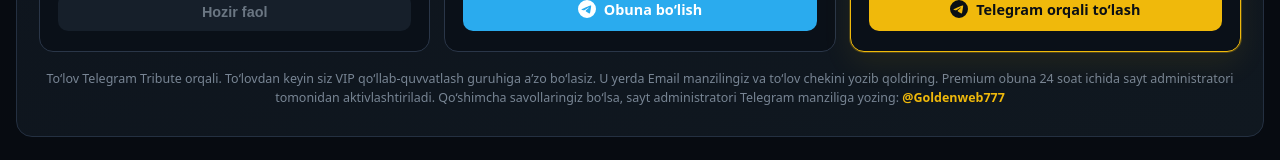
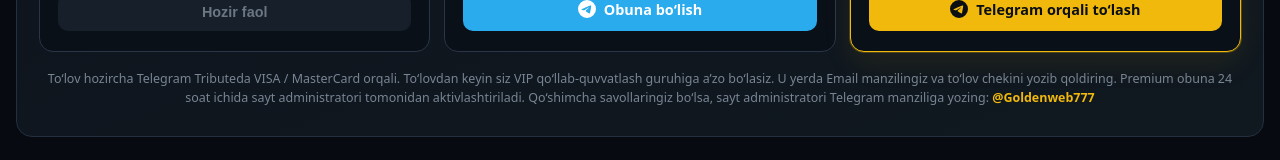
Before and after one commit to Sharofbek84/crypto-news-uz, a Next.js app: page /obuna in a window 1280 px wide. Shown: the part 619-779 px from the top of the page. Built offline with nearby package versions, Linux system fonts and the light colour scheme; no server answers.

Commit message:
Update payment note: VISA/MasterCard via Telegram Tribute

```diff
--- a/app/components/SubscribeSection.tsx
+++ b/app/components/SubscribeSection.tsx
@@ -137,10 +137,10 @@ export default function SubscribeSection() {
       </div>
 
       <div className="subscribeNote">
-        To‘lov Telegram Tribute orqali. To‘lovdan keyin siz VIP qo‘llab-quvvatlash guruhiga a’zo
-        bo‘lasiz. U yerda Email manzilingiz va to‘lov chekini yozib qoldiring. Premium obuna 24
-        soat ichida sayt administratori tomonidan aktivlashtiriladi. Qo‘shimcha savollaringiz
-        bo‘lsa, sayt administratori Telegram manziliga yozing:{' '}
+        To‘lov hozircha Telegram Tributeda VISA / MasterCard orqali. To‘lovdan keyin siz VIP
+        qo‘llab-quvvatlash guruhiga a’zo bo‘lasiz. U yerda Email manzilingiz va to‘lov chekini yozib
+        qoldiring. Premium obuna 24 soat ichida sayt administratori tomonidan aktivlashtiriladi.
+        Qo‘shimcha savollaringiz bo‘lsa, sayt administratori Telegram manziliga yozing:{' '}
         <a
           href="https://t.me/Goldenweb777"
           target="_blank"
```
